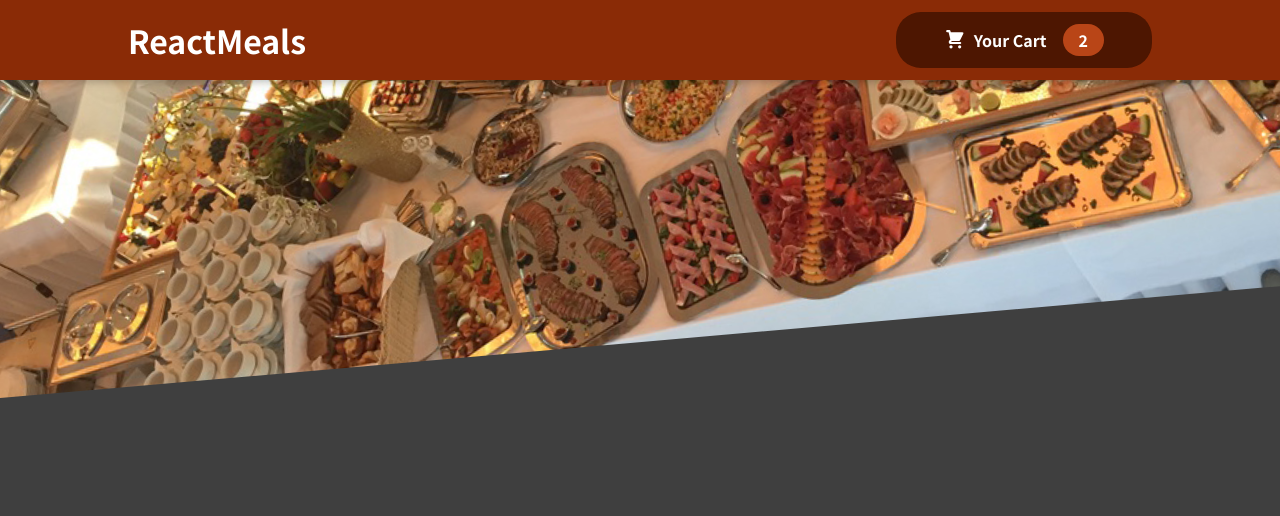
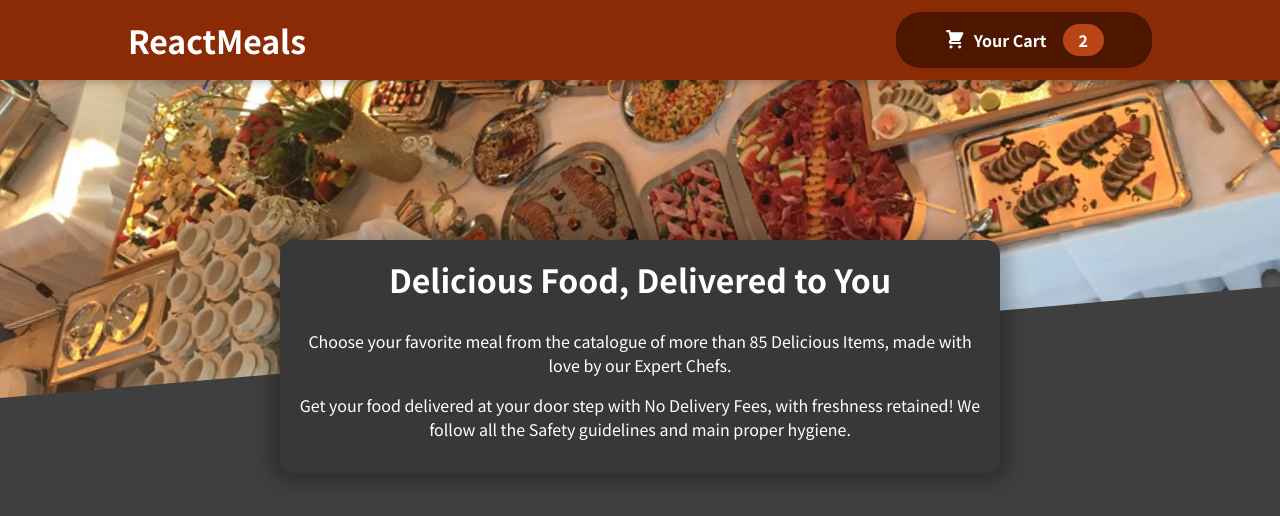
Before and after one commit to mitanshukr/fresh_meal_react_proj, a React (Create React App) app: page / in a window 1280 px wide. Shown: the top 516 px of the page. Built offline with nearby package versions, Linux system fonts and the light colour scheme.

Commit message:
Added PromoBanner Component

```diff
--- a/src/App.css
+++ b/src/App.css
@@ -1,5 +1,5 @@
-* {
+/* * {
     margin: 0;
     padding: 0;
     box-sizing: border-box;
-}
+} */
--- a/src/App.js
+++ b/src/App.js
@@ -2,11 +2,13 @@ import { Fragment } from "react";
 import "./App.css";
 
 import Header from "./Components/Layout/Header";
+import PromoBanner from "./Components/PromoBanner/PromoBanner";
 
 function App() {
   return (
     <Fragment>
       <Header />
+      <PromoBanner />
     </Fragment>
   );
 }
--- /dev/null
+++ b/src/Components/PromoBanner/PromoBanner.js
@@ -0,0 +1,20 @@
+import style from "./PromoBanner.module.css";
+
+const PromoBanner = (props) => {
+  return (
+    <section className={style.message}>
+      <h2>Delicious Food, Delivered to You</h2>
+      <p>
+        Choose your favorite meal from the catalogue of more than 85 Delicious
+        Items, made with love by our Expert Chefs.
+      </p>
+      <p>
+        Get your food delivered at your door step with No Delivery Fees, with
+        freshness retained! We follow all the Safety guidelines and main proper
+        hygiene.
+      </p>
+    </section>
+  );
+};
+
+export default PromoBanner;
--- /dev/null
+++ b/src/Components/PromoBanner/PromoBanner.module.css
@@ -0,0 +1,18 @@
+.message {
+  text-align: center;
+  max-width: 45rem;
+  width: 90%;
+  margin: auto;
+  margin-top: -10rem;
+  position: relative;
+  background-color: #383838;
+  color: white;
+  border-radius: 14px;
+  padding: 1rem;
+  box-shadow: 0 1px 18px 10px rgba(0, 0, 0, 0.25);
+}
+
+.message h2 {
+  font-size: 2rem;
+  margin-top: 0;
+}
```
